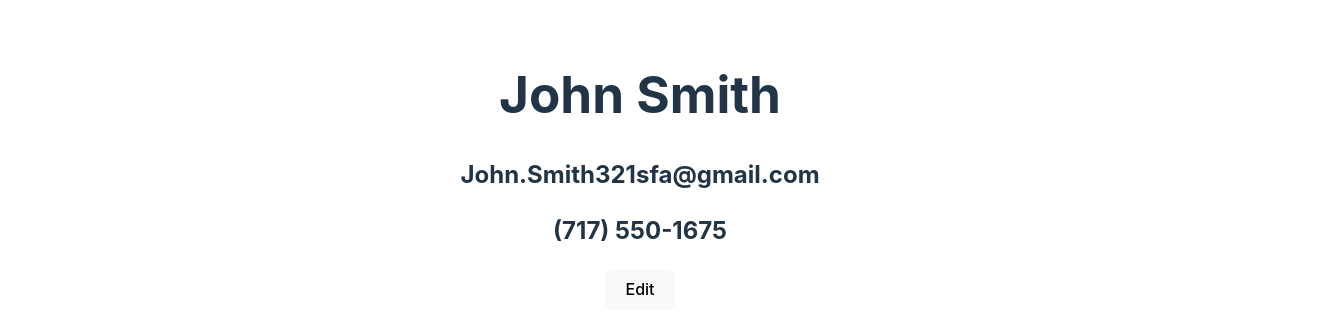
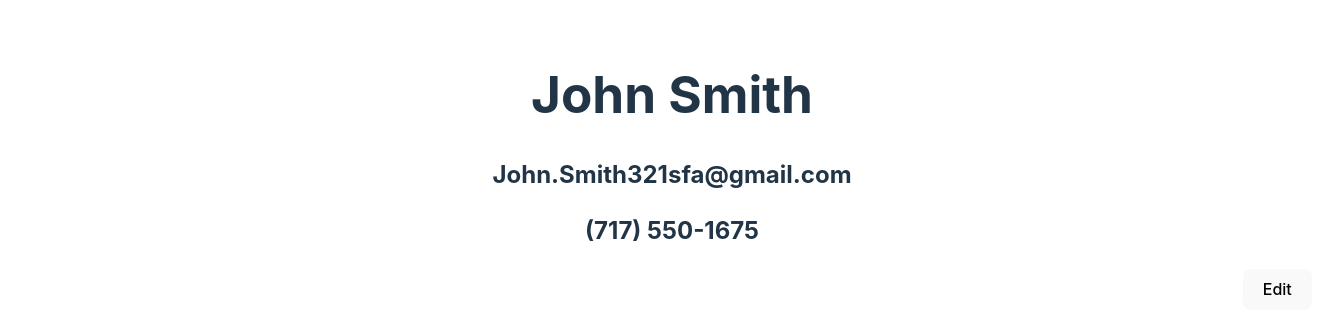
Before and after one commit to shannu1995/odin-project-cv-react, a React (Vite) app: page / in a window 1280 px wide. Shown: the top 334 px of the page, 1344 px wide, since content can reach past the window. Built offline with nearby package versions, Linux system fonts and the light colour scheme.

Commit message:
Basic CSS Changes.

```diff
--- a/src/App.jsx
+++ b/src/App.jsx
@@ -6,9 +6,9 @@
 function App() {
 
   return (
-    <div className='left-align'>
+    <>
       <GeneralInfo/>
-    </div>
+    </>
   )
 }
 
--- a/src/components/GeneralInfo.jsx
+++ b/src/components/GeneralInfo.jsx
@@ -9,8 +9,8 @@
                 <h1>{info.name}</h1>
                 <h2>{info.email}</h2>
                 <h2>{info.phone}</h2>
-                <button type='button'>Edit</button>
             </div>
+            <button type='button' className='right-align'>Edit</button>
         </>
     );
 };
--- a/src/styles/App.css
+++ b/src/styles/App.css
@@ -1,11 +1,13 @@
 #root {
   max-width: 1280px;
+  width: 100%;
   margin: 0 auto;
   padding: 2rem;
   text-align: center;
   display: flex;
   flex-direction: column;
   align-items: center;
+  justify-content: flex-start;
 }
 
 .logo {
@@ -54,4 +56,13 @@
 
 .center-align {
   align-self: center;
+  width: 100%;
+  max-width: 1200px;
 }
+
+.wrapper {
+  display: flex;         /* Align children horizontally */
+  align-items: center;   /* Vertically center the items */
+  justify-content: center; /* Center horizontally within the wrapper (optional) */
+  gap: 1rem;             /* Adds spacing between the elements */
+}
```
